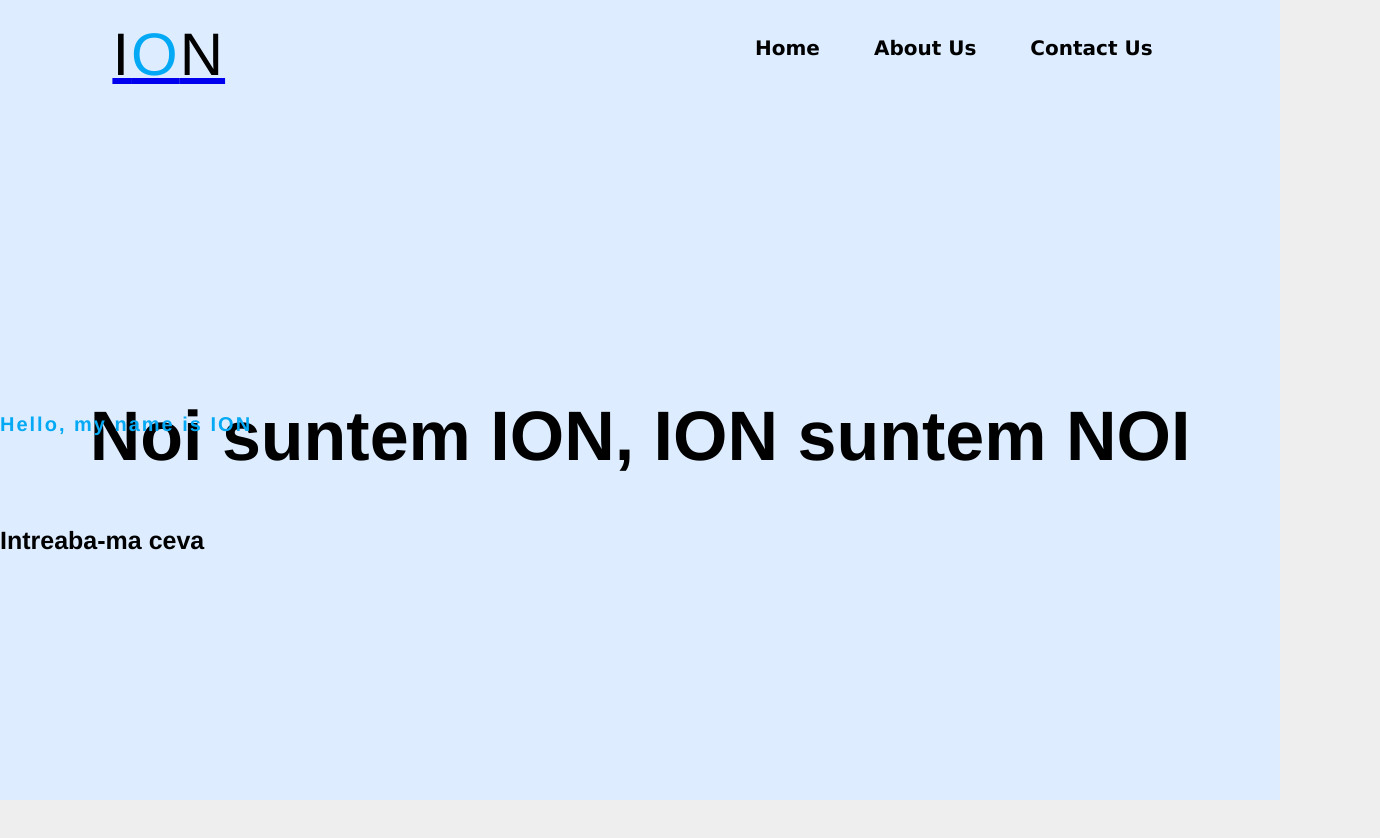
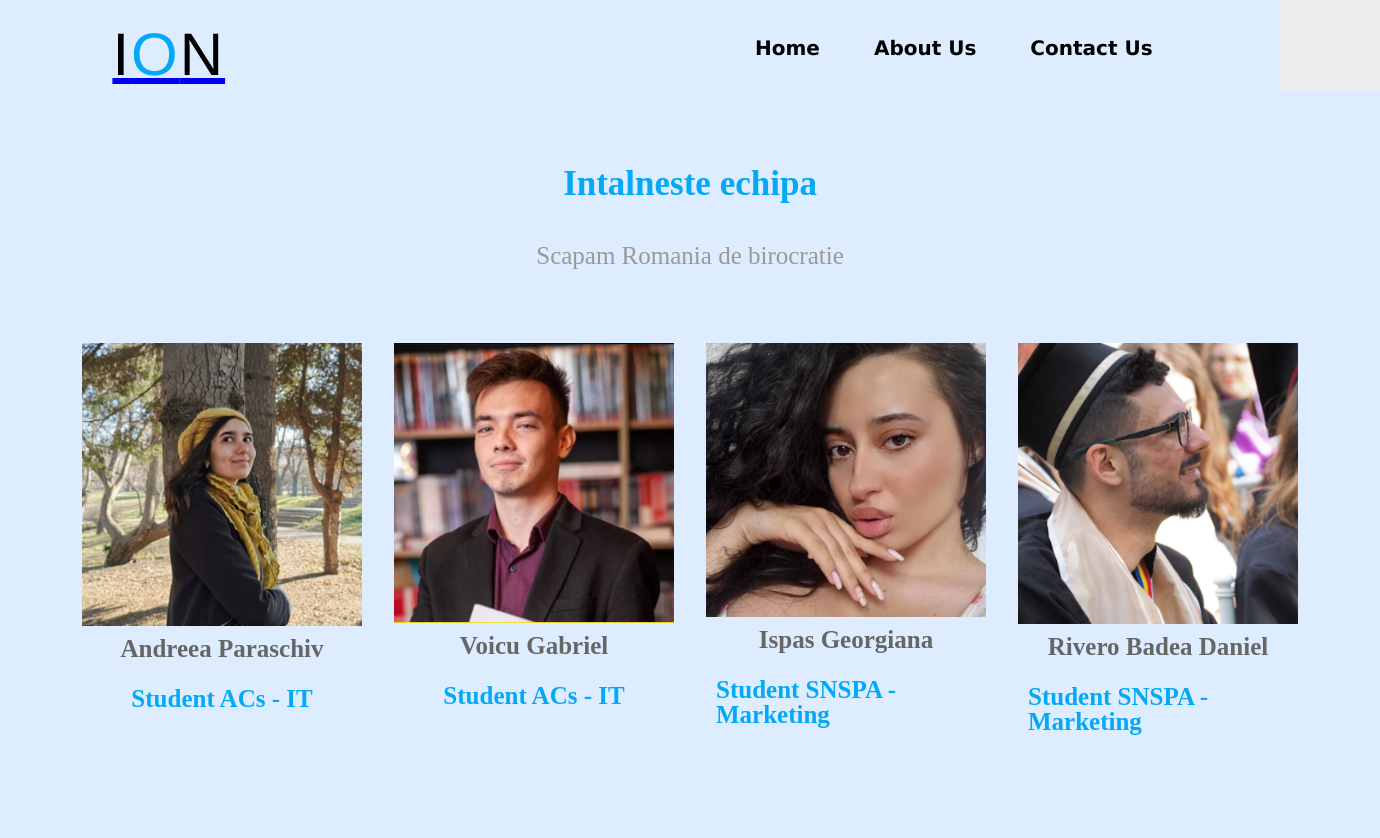
Before and after one commit to Nufarr/RoBotCet, a website: page public/echipa.html in a window 1280 px wide. Shown: the whole page, 1380 px wide, since content can reach past the window. Before the commit the page ends 800 px from the top, so only its background shows below. Drawn offline with Linux system fonts and the light colour scheme.

Commit message:
Debug AI + pages

```diff
--- /dev/null
+++ b/public/echipa.css
@@ -0,0 +1,123 @@
+
+.text-blk {
+    margin-top: 0px;
+    margin-right: 0px;
+    margin-bottom: 0px;
+    margin-left: 0px;
+    line-height: 25px;
+  }
+
+  .responsive-cell-block {
+    min-height: 75px;
+  }
+
+  .responsive-container-block {
+    min-height: 75px;
+    height: fit-content;
+    width: 100%;
+    display: flex;
+    flex-wrap: wrap;
+    margin-top: 0px;
+    margin-right: auto;
+    margin-bottom: 0px;
+    margin-left: auto;
+    justify-content: space-evenly;
+  }
+
+  .outer-container {
+    padding-top: 10px;
+    padding-right: 50px;
+    padding-bottom: 10px;
+    padding-left: 50px;
+    background-color:#ddedff;
+  }
+
+  .inner-container {
+    max-width: 1320px;
+    flex-direction: column;
+    align-items: center;
+    margin-top: 50px;
+    margin-right: auto;
+    margin-bottom: 50px;
+    margin-left: auto;
+  }
+
+  .section-head-text {
+    margin-top: 0px;
+    margin-right: 0px;
+    margin-bottom: 5px;
+    margin-left: 0px;
+    font-size: 35px;
+    font-weight: 700;
+    line-height: 48px;
+    color: #03A9F4;
+    margin: 0 0 10px 0;
+  }
+
+  .section-subhead-text {
+    font-size: 25px;
+    color: rgb(153, 153, 153);
+    line-height: 35px;
+    max-width: 470px;
+    text-align: center;
+    margin-top: 0px;
+    margin-right: 0px;
+    margin-bottom: 60px;
+    margin-left: 0px;
+  }
+
+  .img-wrapper {
+    width: 100%;
+  }
+
+  .team-card {
+    display: flex;
+    flex-direction: column;
+    align-items: center;
+  }
+
+  .social-media-links {
+    width: 125px;
+    display: flex;
+    justify-content: space-between;
+  }
+
+  .name {
+    font-size: 25px;
+    font-weight: 700;
+    color: rgb(102, 102, 102);
+    margin-top: 0px;
+    margin-right: 0px;
+    margin-bottom: 5px;
+    margin-left: 0px;
+  }
+
+  .position {
+    font-size: 25px;
+    font-weight: 700;
+    color: #03A9F4;
+    margin-top: 0px;
+    margin-right: 0px;
+    margin-bottom: 50px;
+    margin-left: 0px;
+  }
+
+  .team-img {
+    width: 100%;
+    height: 100%;
+  }
+
+  .team-card-container {
+    width: 280px;
+    margin: 0 0 40px 0;
+  }
+
+  @media (max-width: 500px) {
+    .outer-container {
+      padding: 10px 20px 10px 20px;
+    }
+
+    .section-head-text {
+      text-align: center;
+    }
+  }
--- a/public/echipa.html
+++ b/public/echipa.html
@@ -6,6 +6,7 @@
   <meta name="viewport" content="width=device-width, initial-scale=1.0">
   <title>ION</title>
   <link rel="stylesheet" href="/styles.css">
+  <link rel="stylesheet" href="/echipa.css">
 </head>
 <body>
 
@@ -13,20 +14,78 @@
     <nav>
       <a href="/"><p class="logo">I<span>O</span>N</p></a>
       <ul>
-        <li><a href="/">Home</a></li>
+        <li><a href="index.html">Home</a></li>
         <li><a href="echipa.html">About us</a></li>
-        <li><a href="/">Contact us</a></li>
+        <li><a href="contact.html">Contact us</a></li>
       </ul>
     </nav>
+    <div class="responsive-container-block outer-container">
+      <div class="responsive-container-block inner-container">
+        <p class="text-blk section-head-text">
+          Intalneste echipa
+        </p>
+        <p class="text-blk section-subhead-text">
+          Scapam Romania de birocratie
+        </p>
+        <div class="responsive-container-block">
+          <div class="responsive-cell-block wk-desk-3 wk-ipadp-3 wk-tab-6 wk-mobile-12 team-card-container">
+            <div class="team-card">
+              <div class="img-wrapper">
+                <img class="team-img" src="nufar.png">
+              </div>
+              <p class="text-blk name">
+                Andreea Paraschiv
+              </p>
+              <p class="text-blk position">
+                Student ACs - IT
+              </p>
 
-
+            </div>
+          </div>
+          <div class="responsive-cell-block wk-desk-3 wk-ipadp-3 wk-tab-6 wk-mobile-12 team-card-container">
+            <div class="team-card">
+              <div class="img-wrapper">
+                <img class="team-img" src="gabriel.png">
+              </div>
+              <p class="text-blk name">
+                Voicu Gabriel
+              </p>
+              <p class="text-blk position">
+                Student ACs - IT
+              </p>
+            </div>
+          </div>
+          <div class="responsive-cell-block wk-desk-3 wk-ipadp-3 wk-tab-6 wk-mobile-12 team-card-container">
+            <div class="team-card">
+              <div class="img-wrapper">
+                <img class="team-img" src="georgiana.png">
+              </div>
+              <p class="text-blk name">
+                Ispas Georgiana
+              </p>
+              <p class="text-blk position">
+                Student SNSPA - Marketing
+              </p>
+            </div>
+          </div>
+          <div class="responsive-cell-block wk-desk-3 wk-ipadp-3 wk-tab-6 wk-mobile-12 team-card-container">
+            <div class="team-card">
+              <div class="img-wrapper">
+                <img class="team-img" src="daniel.png">
+              </div>
+              <p class="text-blk name">
+                Rivero Badea Daniel
+              </p>
+              <p class="text-blk position">
+                Student SNSPA - Marketing
+              </p>
+            </div>
+          </div>
+        </div>
+      </div>
     </div>
-
-    <div class="content">
-      <h4>Hello, my name is ION</h4>
-      <h1>Noi suntem ION, ION suntem NOI</h1>
-      <h3>Intreaba-ma ceva</h3>
-      </div>
+    </div>
+  </div>
 </body>
 </html>
 
--- a/public/styles.css
+++ b/public/styles.css
@@ -138,6 +138,7 @@ body {
     background: #eee;
   }
   p {
+    color: var(--secondary-color);
     margin: 0;
     padding: 10px;
   }
@@ -226,6 +227,11 @@ body {
     color: var(--secondary-color);
   }
 */
+.contact input{
+  border: 2px solid #03A9F4;
+  outline: none;
+  border-radius: 10px;
+}
   .description{
     background: #fff;
     padding: 20px;
```
Also changed, not shown: public/contact.html (+12 -13 lines), public/index.html (+1 -1 lines), public/daniel.png (added), public/gabriel.png (added), public/georgiana.png (added), public/nufar.png (added).
